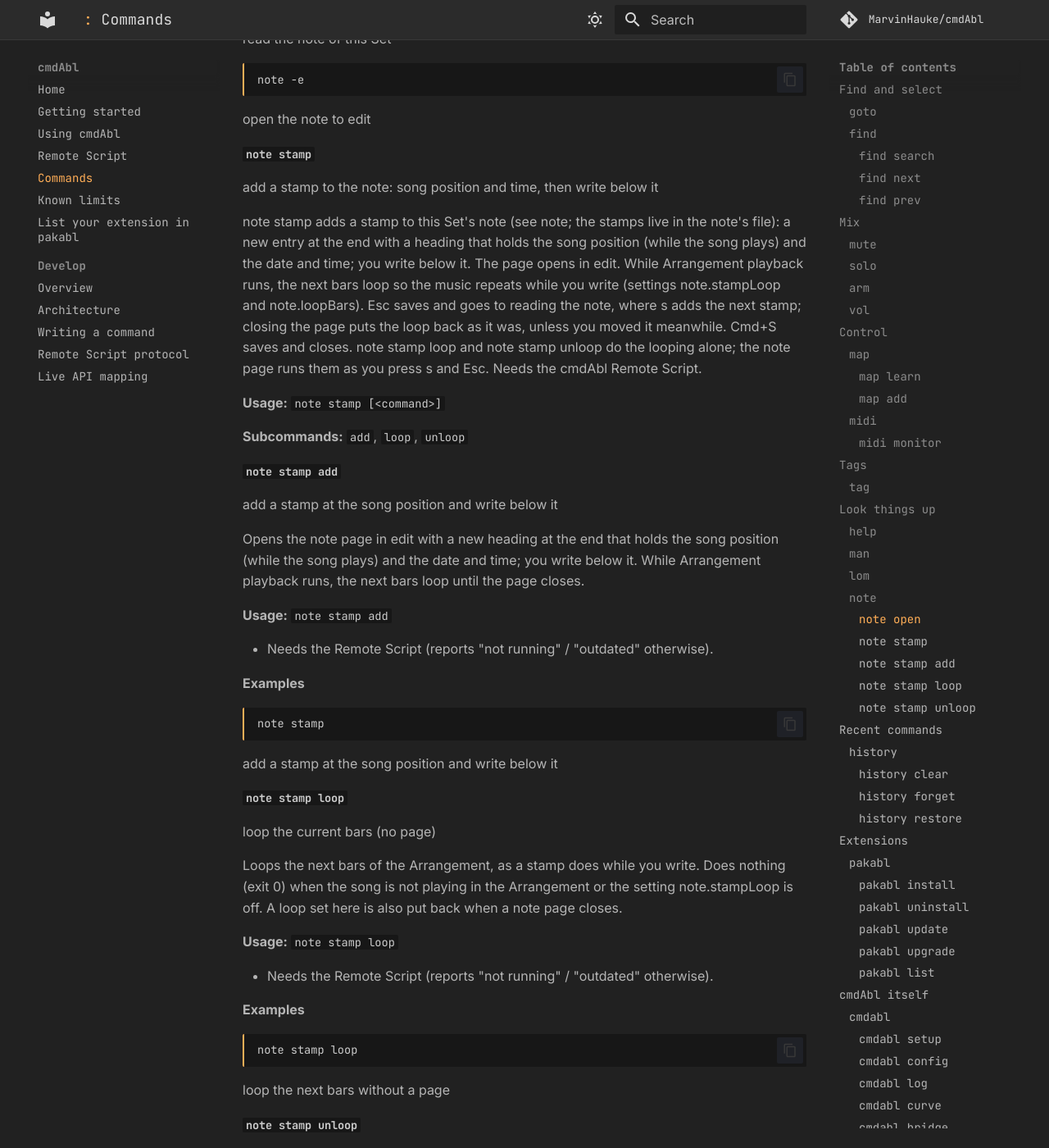
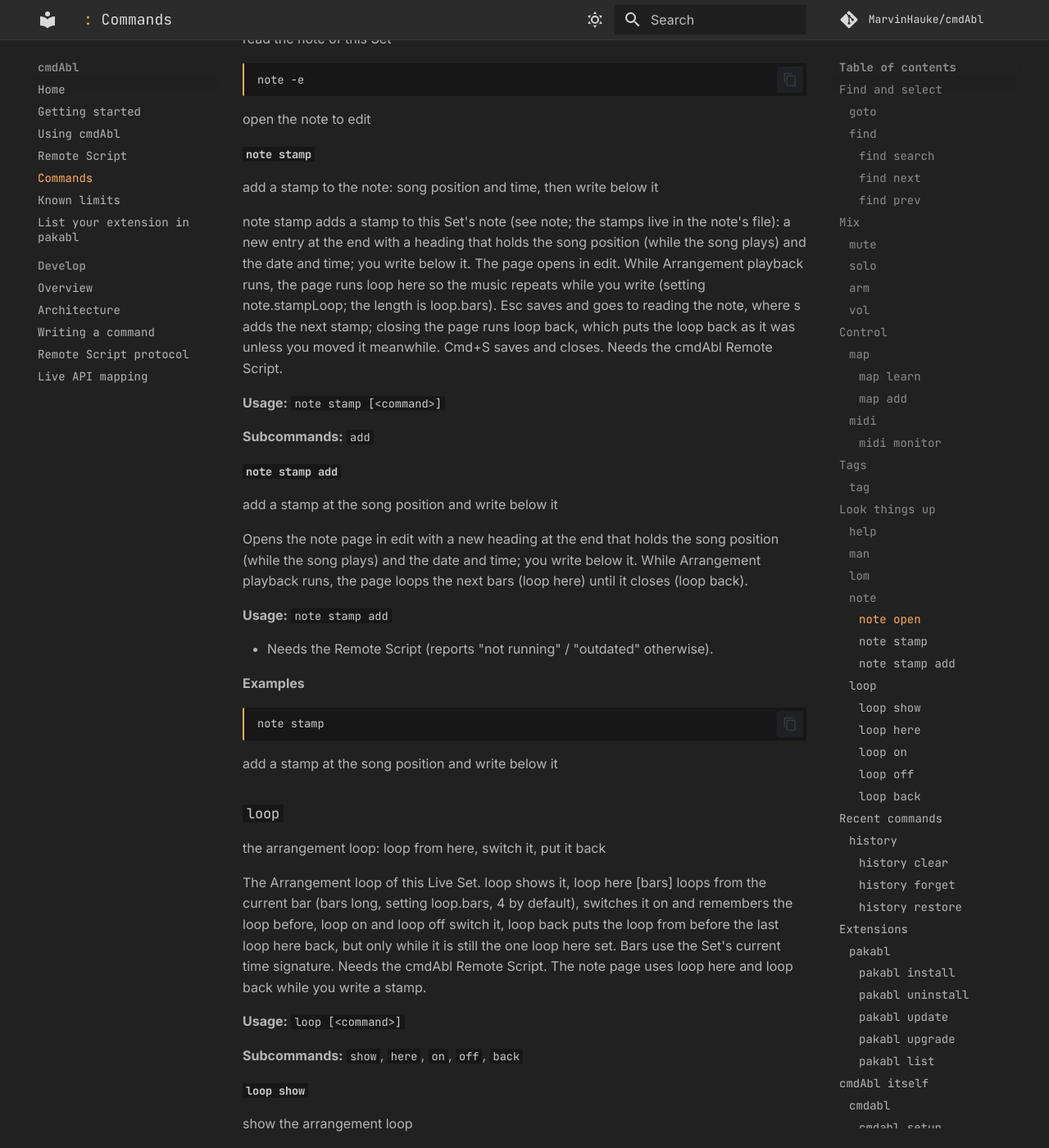
Before and after one commit to MarvinHauke/cmdAbl, an MkDocs documentation site: the page built from docs/reference/commands.md, in a window 1280 px wide and 1400 px high, scrolled down 20246 px. Shown: the whole window at 82% size. Built offline with MkDocs 1.6.1 and Material for MkDocs 9.7.7, drawn with Linux system fonts in a browser that asks for light colours; comment, search, counter and statistics services are not loaded; some of the changed text lies outside the part shown.

Commit message:
docs(reference): regenerate for the loop module
Co-Authored-By: Claude Sonnet 5.5 <noreply@anthropic.com>

````diff
--- a/docs/reference/commands.md
+++ b/docs/reference/commands.md
@@ -12,7 +12,7 @@ shows as help. Type a command in the palette; `<command> --help` prints the same
 - Mix: `mute`, `solo`, `arm`, `vol`
 - Control: `map`, `midi`
 - Tags: `tag`
-- Look things up: `help`, `man`, `lom`, `note`
+- Look things up: `help`, `man`, `lom`, `note`, `loop`
 - Recent commands: `history`
 - Extensions: `pakabl`
 - cmdAbl itself: `cmdabl`
@@ -721,7 +721,7 @@ the object with "snare" in its name
 
 the note of this Live Set, and stamps in it
 
-The Markdown note that belongs to this Live Set, for reminders: headings, lists, checkboxes, tables and code are drawn, links are shown as text. note opens it to read, note -e to edit (a Set that has no note yet opens in edit). note stamp adds a stamp (a new entry with the song position and the time); note stamp loop and note stamp unloop loop the next bars by hand. In the page, e switches to editing, s adds a stamp, Cmd+S saves and closes, Esc goes back or closes. The note is a plain Markdown file in cmdAbl's data folder, linked to the Set by an id stored inside the Set, so it follows the Set when it is renamed or saved under another name (both copies then share one note). The Set gets its id the first time a note is saved, which marks the Set as changed: save it so the link is kept. Needs the cmdAbl Remote Script.
+The Markdown note that belongs to this Live Set, for reminders: headings, lists, checkboxes, tables and code are drawn, links are shown as text. note opens it to read, note -e to edit (a Set that has no note yet opens in edit). note stamp adds a stamp (a new entry with the song position and the time); while you write it, the page loops the next bars (see loop). In the page, e switches to editing, s adds a stamp, Cmd+S saves and closes, Esc goes back or closes. The note is a plain Markdown file in cmdAbl's data folder, linked to the Set by an id stored inside the Set, so it follows the Set when it is renamed or saved under another name (both copies then share one note). The Set gets its id the first time a note is saved, which marks the Set as changed: save it so the link is kept. Needs the cmdAbl Remote Script.
 
 **Usage:** `note [<command>]`
 
@@ -759,17 +759,17 @@ open the note to edit
 
 add a stamp to the note: song position and time, then write below it
 
-note stamp adds a stamp to this Set's note (see note; the stamps live in the note's file): a new entry at the end with a heading that holds the song position (while the song plays) and the date and time; you write below it. The page opens in edit. While Arrangement playback runs, the next bars loop so the music repeats while you write (settings note.stampLoop and note.loopBars). Esc saves and goes to reading the note, where s adds the next stamp; closing the page puts the loop back as it was, unless you moved it meanwhile. Cmd+S saves and closes. note stamp loop and note stamp unloop do the looping alone; the note page runs them as you press s and Esc. Needs the cmdAbl Remote Script.
+note stamp adds a stamp to this Set's note (see note; the stamps live in the note's file): a new entry at the end with a heading that holds the song position (while the song plays) and the date and time; you write below it. The page opens in edit. While Arrangement playback runs, the page runs loop here so the music repeats while you write (setting note.stampLoop; the length is loop.bars). Esc saves and goes to reading the note, where s adds the next stamp; closing the page runs loop back, which puts the loop back as it was unless you moved it meanwhile. Cmd+S saves and closes. Needs the cmdAbl Remote Script.
 
 **Usage:** `note stamp [<command>]`
 
-**Subcommands:** `add`, `loop`, `unloop`
+**Subcommands:** `add`
 
 #### `note stamp add`
 
 add a stamp at the song position and write below it
 
-Opens the note page in edit with a new heading at the end that holds the song position (while the song plays) and the date and time; you write below it. While Arrangement playback runs, the next bars loop until the page closes.
+Opens the note page in edit with a new heading at the end that holds the song position (while the song plays) and the date and time; you write below it. While Arrangement playback runs, the page loops the next bars (loop here) until it closes (loop back).
 
 **Usage:** `note stamp add`
 
@@ -783,41 +783,115 @@ note stamp
 
 add a stamp at the song position and write below it
 
-#### `note stamp loop`
+### `loop`
 
-loop the current bars (no page)
+the arrangement loop: loop from here, switch it, put it back
 
-Loops the next bars of the Arrangement, as a stamp does while you write. Does nothing (exit 0) when the song is not playing in the Arrangement or the setting note.stampLoop is off. A loop set here is also put back when a note page closes.
+The Arrangement loop of this Live Set. loop shows it, loop here [bars] loops from the current bar (bars long, setting loop.bars, 4 by default), switches it on and remembers the loop before, loop on and loop off switch it, loop back puts the loop from before the last loop here back, but only while it is still the one loop here set. Bars use the Set's current time signature. Needs the cmdAbl Remote Script. The note page uses loop here and loop back while you write a stamp.
 
-**Usage:** `note stamp loop`
+**Usage:** `loop [<command>]`
+
+**Subcommands:** `show`, `here`, `on`, `off`, `back`
+
+#### `loop show`
+
+show the arrangement loop
+
+Shows whether the Arrangement loop is on, where it starts (bar) and how long it is (bars). Changes nothing.
+
+**Usage:** `loop show`
 
 - Needs the Remote Script (reports "not running" / "outdated" otherwise).
 
 **Examples**
 
 ```
-note stamp loop
+loop
 ```
 
-loop the next bars without a page
+show the loop
 
-#### `note stamp unloop`
+#### `loop here`
 
-put the loop back as it was before note stamp loop (no page)
+loop from the current bar and switch the loop on
 
-Puts the old loop back, only if the loop is still the one note stamp loop set. Does nothing (exit 0) when there is nothing to restore.
+Loops from the start of the current bar, bars long (default: setting loop.bars, 4), switches the loop on and remembers the loop before; loop back puts it back. A second loop here before loop back keeps the first remembered loop. Bars use the Set's time signature.
 
-**Usage:** `note stamp unloop`
+**Usage:** `loop here [<bars>]`
+
+| Argument | Kind | Required | Description |
+| --- | --- | --- | --- |
+| `<bars>` | number | no | How many bars, 1–64 (default: setting loop.bars) |
 
 - Needs the Remote Script (reports "not running" / "outdated" otherwise).
 
 **Examples**
 
 ```
-note stamp unloop
+loop here
 ```
 
-put the loop back
+loop the next 4 bars (or loop.bars)
+
+```
+loop here 8
+```
+
+loop the next 8 bars
+
+#### `loop on`
+
+switch the arrangement loop on
+
+Switches the Arrangement loop on, where it is. Nothing changes if it is already on.
+
+**Usage:** `loop on`
+
+- Needs the Remote Script (reports "not running" / "outdated" otherwise).
+
+**Examples**
+
+```
+loop on
+```
+
+switch the loop on
+
+#### `loop off`
+
+switch the arrangement loop off
+
+Switches the Arrangement loop off, keeping its position. Nothing changes if it is already off.
+
+**Usage:** `loop off`
+
+- Needs the Remote Script (reports "not running" / "outdated" otherwise).
+
+**Examples**
+
+```
+loop off
+```
+
+switch the loop off
+
+#### `loop back`
+
+put back the loop from before the last loop here
+
+Puts back the loop from before the last loop here, only if the loop is still the one loop here set; a loop you moved meanwhile is left alone. Does nothing (exit 0) when there is nothing to restore.
+
+**Usage:** `loop back`
+
+- Needs the Remote Script (reports "not running" / "outdated" otherwise).
+
+**Examples**
+
+```
+loop back
+```
+
+restore the loop from before loop here
 
 ## Recent commands
 
````
